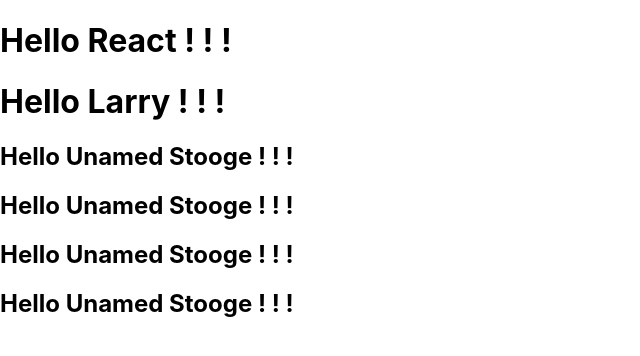
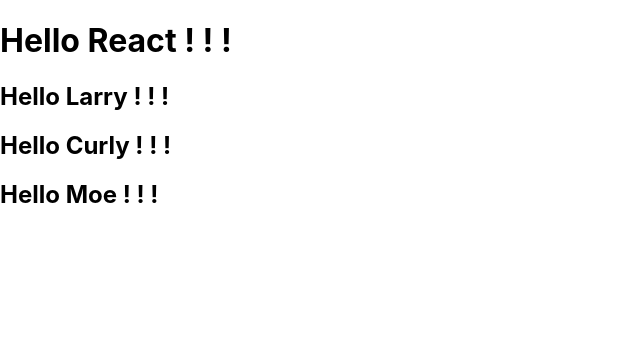
Before and after one commit to 2022-spring-adv-cloud-online/learning-react, a React (Create React App) app: page / in a window 1280 px wide. Shown: the top 356 px of the page, without its empty margins (0-640 px from the left). Built offline with nearby package versions, Linux system fonts and the light colour scheme.

Commit message:
Saw our first React prop...
Kind of neat : - )

```diff
--- a/src/App.js
+++ b/src/App.js
@@ -8,13 +8,9 @@
       <h1>
         Hello React ! ! !
       </h1>
-      <h1>
-        Hello Larry ! ! !
-      </h1>
-      <Greeting />
-      <Greeting />
-      <Greeting />
-      <Greeting />
+      <Greeting name='Larry' />
+      <Greeting name='Curly' />
+      <Greeting name='Moe' />
     </>
   );
 };
--- a/src/Greeting.js
+++ b/src/Greeting.js
@@ -1,9 +1,12 @@
-const Greeting = () => {
-    return (
-      <h2>
-        Hello Unamed Stooge ! ! !
-      </h2>
-    );
-  };
+const Greeting = (props) => {
+
+  console.log(props);
+
+  return (
+    <h2>
+      Hello {props.name} ! ! !
+    </h2>
+  );
+};
 
 export default Greeting;
```
